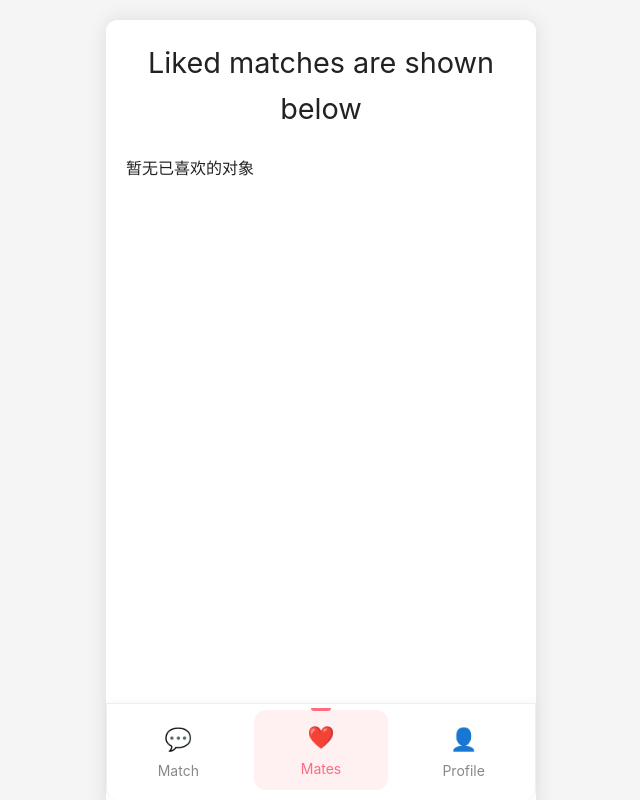
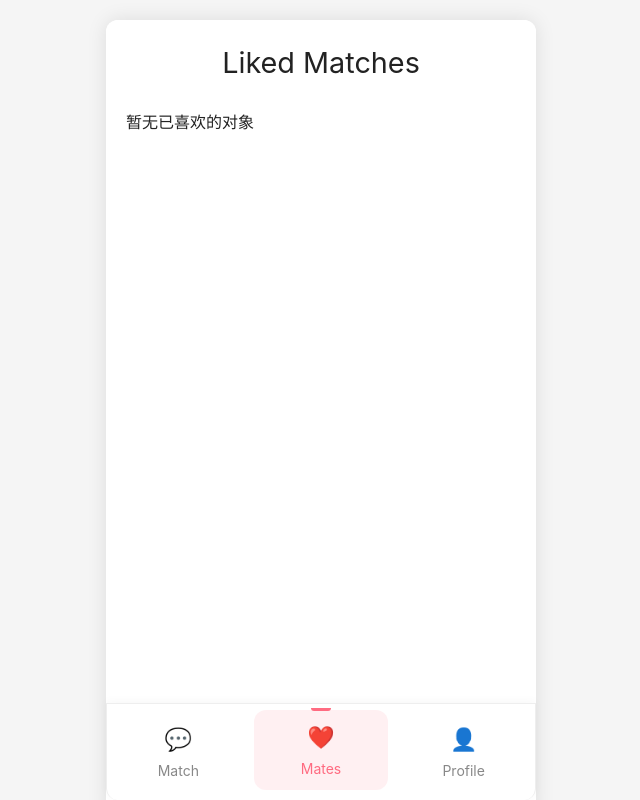
Before and after one commit to tsssy/WeChat_demo_frontend_v0, a Vue app: page /mate in a window 1280 px wide. Shown: the whole page, without its empty margins (319-959 px from the left). Built offline with nearby package versions, Linux system fonts and the light colour scheme.

Commit message:
更新用词

```diff
--- a/src/views/Mate.vue
+++ b/src/views/Mate.vue
@@ -1,7 +1,7 @@
 <template>
   <div class="page-container mate-page">
     <!-- Mate 页面骨架 -->
-    <h2>Liked matches are shown below</h2>
+    <h2>Liked Matches</h2>
     <div class="mate-list">
       <!-- 动态渲染已like的match卡片 -->
       <MatchCard
--- a/src/views/Profile.vue
+++ b/src/views/Profile.vue
@@ -1,7 +1,7 @@
 <template>
   <div class="page-container profile-page">
     <!-- Profile 页面 -->
-    <h2>This is your profile</h2>
+    <h2>My Profile</h2>
 
     <!-- 加载状态 -->
     <div v-if="isLoading" class="loading">
```
